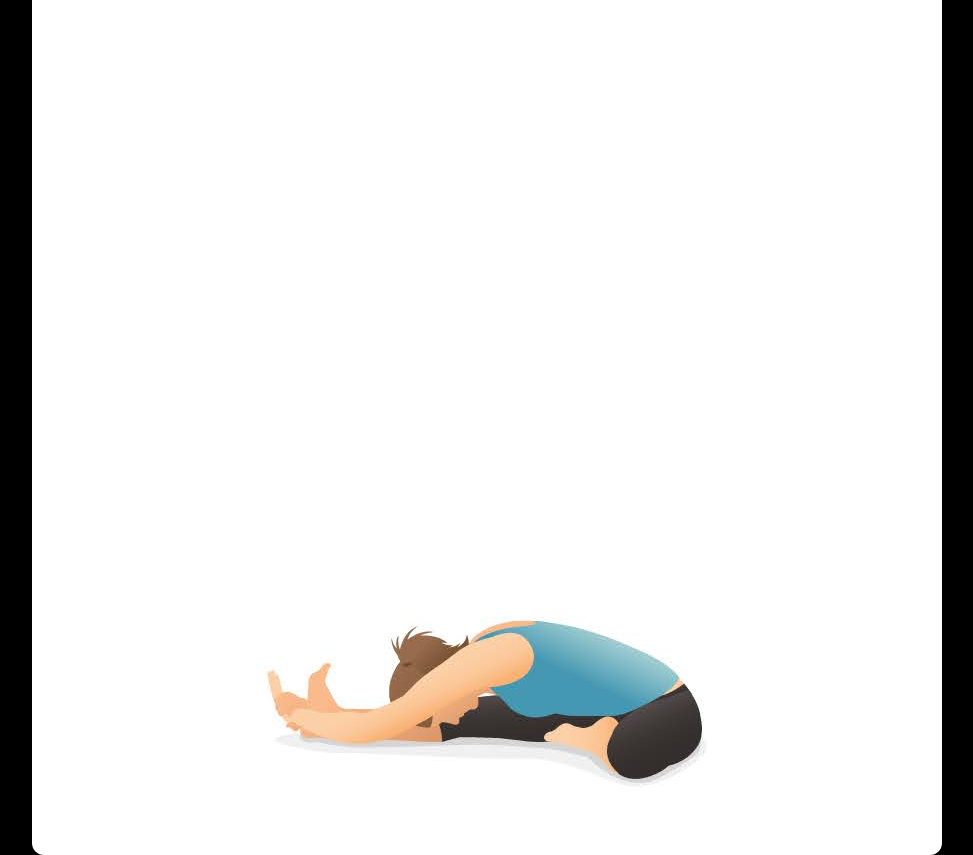
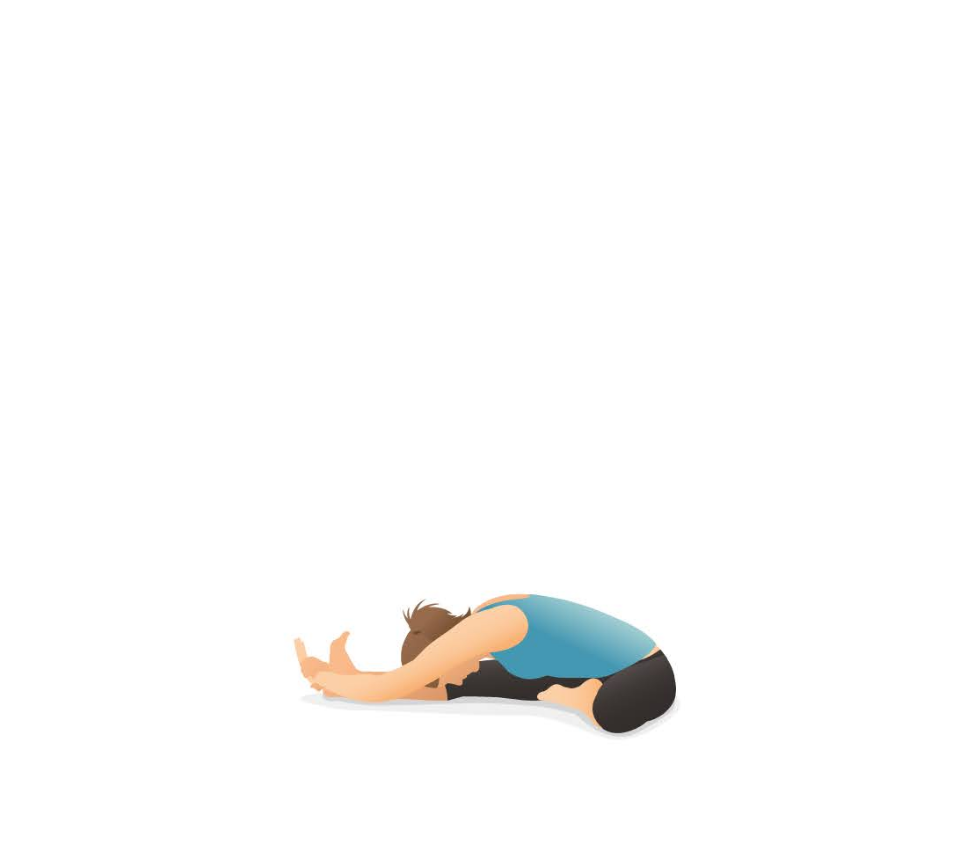
Before and after one commit to nicolau-pro/yoga, a React (Vite) app: page / in a window 1280 px wide. Shown: the whole page, without its empty margins (153-1126 px from the left). After the commit the page ends 800 px from the top, so only its background shows below. Built offline with nearby package versions, Linux system fonts and the light colour scheme.

Commit message:
settings

```diff
--- a/src/App.jsx
+++ b/src/App.jsx
@@ -3,7 +3,7 @@ import Slideshow from './components/Slideshow';
 export default function App() {
   return (
     <div className="app">
-      <Slideshow interval={3000} />
+      <Slideshow />
     </div>
   );
 }
--- a/src/components/Slideshow.jsx
+++ b/src/components/Slideshow.jsx
@@ -1,49 +1,23 @@
 import { useEffect, useState } from 'react';
+import { SLIDES, SLIDE_INTERVAL } from '../settings';
 
-const images = [
-  'Mandala.jpg',
-  'SupineSpinalTwist_L.png',
-  'SupineSpinalTwist_R.png',
-  'HeadToKnee_L.png',
-  'HeadToKneeII_R.png',
-  'SeatedForwardBend.png',
-  'PyramidPrayer_R.png',
-  'PyramidPrayer_L.png',
-  'ForwardBend.png',
-  'SideLunge_L.png',
-  'SideLunge_R.png',
-  'Banana_R.png',
-  'Turtle.png',
-  'BlissfulBaby.png',
-  'PlankUpward.png',
-  'Bridge.png',
-  'ShoulderstandSupported.png',
-  'Plow.png',
-  'Camel.png',
-  'PigeonHalf_R.png',
-  'PigeonHalf_L.png',
-  'WideLeggedForwardBendI_R.png',
-  'Sphinx.png',
-  'CobraFull.png',
-  'Plank.png',
-  'DownwardDog.png',
-  'Dolphin.png',
-  'Mandala.jpg',
-];
-
-export default function Slideshow({ interval = 3000 }) {
+export default function Slideshow() {
   const [index, setIndex] = useState(0);
 
   useEffect(() => {
     const id = setInterval(() => {
-      setIndex((i) => (i + 1) % images.length);
-    }, interval);
+      setIndex((i) => (i + 1) % SLIDES.length);
+    }, SLIDE_INTERVAL);
     return () => clearInterval(id);
-  }, [interval]);
+  }, []);
 
   return (
     <div className="slideshow">
-      <img src={`/src/assets/${images[index]}`} alt={`Slide ${index + 1}`} key={images[index]} />
+      <img
+        src={`/src/assets/${SLIDES[index]}`}
+        alt={`Yoga pose ${index + 1}`}
+        key={SLIDES[index]}
+      />
     </div>
   );
 }
--- /dev/null
+++ b/src/settings.js
@@ -0,0 +1,34 @@
+// Global slideshow settings
+
+export const SLIDE_INTERVAL = 3000; // milliseconds
+
+export const SLIDES = [
+  'Mandala.jpg',
+  'SupineSpinalTwist_L.png',
+  'SupineSpinalTwist_R.png',
+  'HeadToKnee_L.png',
+  'HeadToKneeII_R.png',
+  'SeatedForwardBend.png',
+  'PyramidPrayer_R.png',
+  'PyramidPrayer_L.png',
+  'ForwardBend.png',
+  'SideLunge_L.png',
+  'SideLunge_R.png',
+  'Banana_R.png',
+  'Turtle.png',
+  'BlissfulBaby.png',
+  'PlankUpward.png',
+  'Bridge.png',
+  'ShoulderstandSupported.png',
+  'Plow.png',
+  'Camel.png',
+  'PigeonHalf_R.png',
+  'PigeonHalf_L.png',
+  'WideLeggedForwardBendI_R.png',
+  'Sphinx.png',
+  'CobraFull.png',
+  'Plank.png',
+  'DownwardDog.png',
+  'Dolphin.png',
+  'Mandala.jpg',
+];
--- a/src/styles/main.scss
+++ b/src/styles/main.scss
@@ -1,32 +1,31 @@
+html,
 body {
   margin: 0;
-  background: #000;
+  padding: 0;
+  height: 100%;
+  background: #fff; /* white background */
   display: flex;
   justify-content: center;
   align-items: center;
-  height: 100vh;
 }
 
 .slideshow {
-  width: 910px;
-  height: 910px;
   position: relative;
+  width: 100vw;
+  height: 100vh;
   overflow: hidden;
-  border-radius: 12px;
-  box-shadow: 0 0 30px rgba(0, 0, 0, 0.4);
+  display: flex;
+  justify-content: center;
+  align-items: center;
+  background: #fff;
 
   img {
-    width: 100%;
-    height: 100%;
-    object-fit: cover;
+    max-width: 100%;
+    max-height: 100%;
+    width: auto;
+    height: auto;
+    object-fit: contain; /* fit horizontally or vertically */
     transition: opacity 1s ease;
-    position: absolute;
-    inset: 0;
-    opacity: 1;
-  }
-
-  /* optional fade animation */
-  img.fade-exit {
-    opacity: 0;
+    display: block;
   }
 }
```
